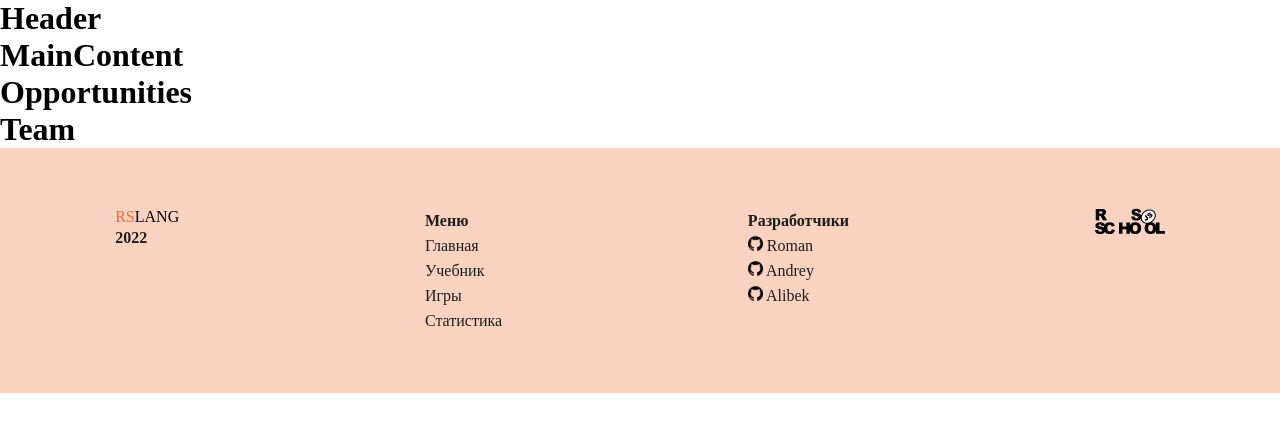
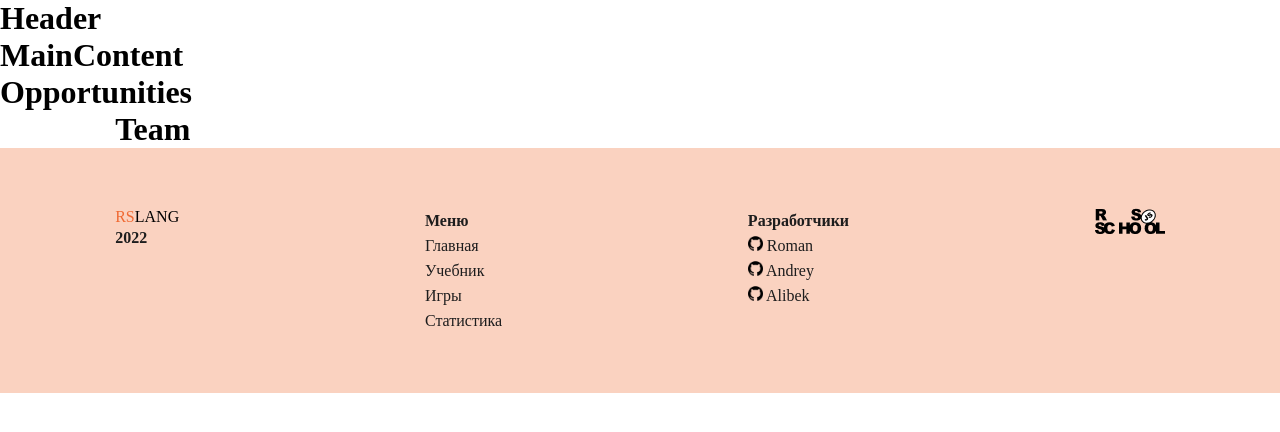
Before and after one commit to roman847/rslang, a React (Create React App) app: page / in a window 1280 px wide. Shown: the top 432 px of the page. Built offline with nearby package versions, Linux system fonts and the light colour scheme; the HTML template or start-up script is replaced by a standard one.

Commit message:
init: start completing Team (Sat Aug 20 07:35:34 RTZ 2022)

```diff
--- a/src/pages/main/Main.tsx
+++ b/src/pages/main/Main.tsx
@@ -3,7 +3,7 @@ import Footer from './components/Footer/Footer'
 import Header from './components/Header'
 import MainContent from './components/MainContent'
 import Opportunities from './components/Opportunities'
-import Team from './components/Team'
+import Team from './components/Team/Team'
 
 const Main = () => {
   return (
--- a/src/pages/main/components/Team.tsx
+++ b/src/pages/main/components/Team/Team.tsx
@@ -2,7 +2,7 @@ import React from 'react'
 
 function Team() {
   return (
-    <div className='App'>
+    <div className='container'>
       <h1>Team</h1>
     </div>
   )
```
Also changed, not shown: src/pages/main/components/Team/team.module.scss (added).
